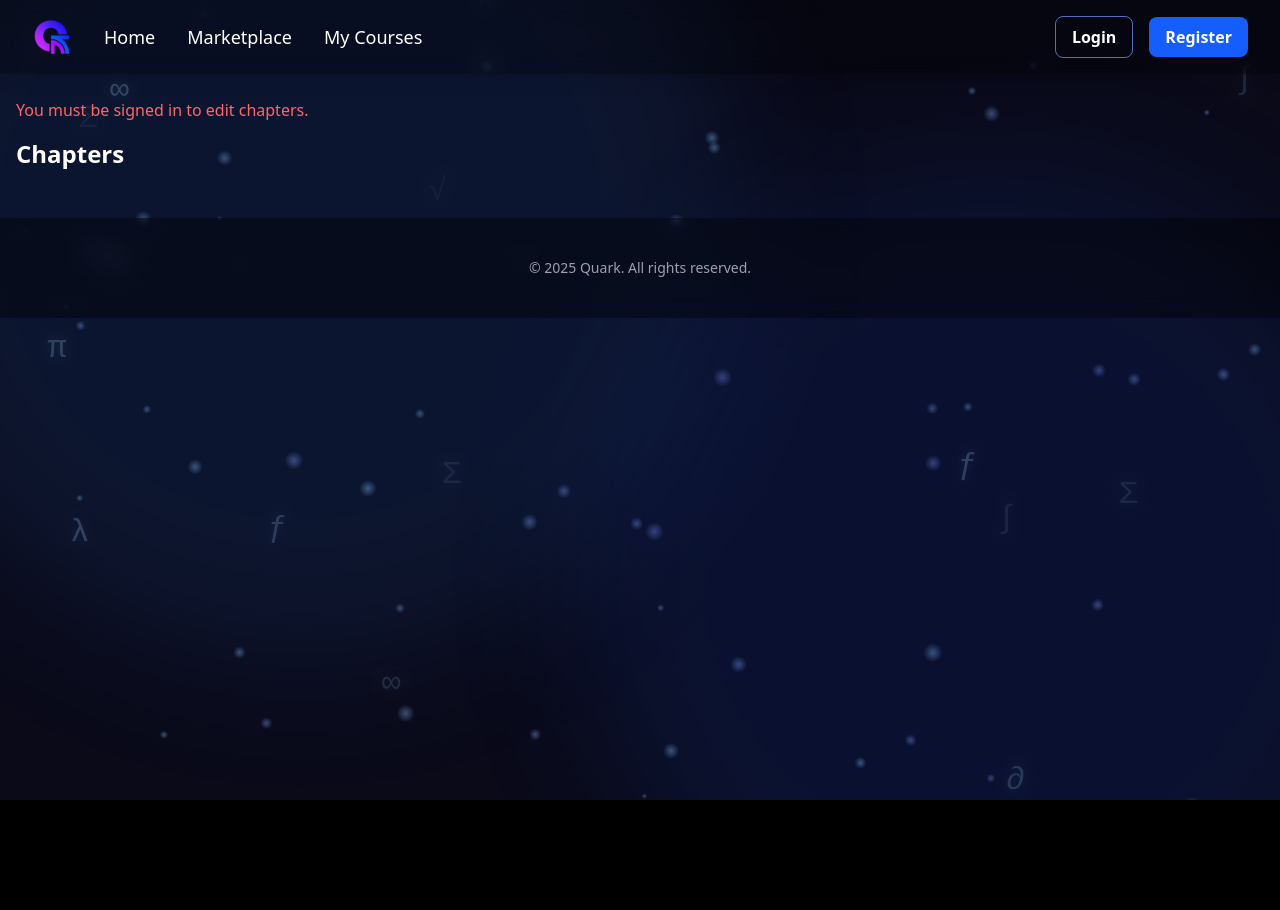
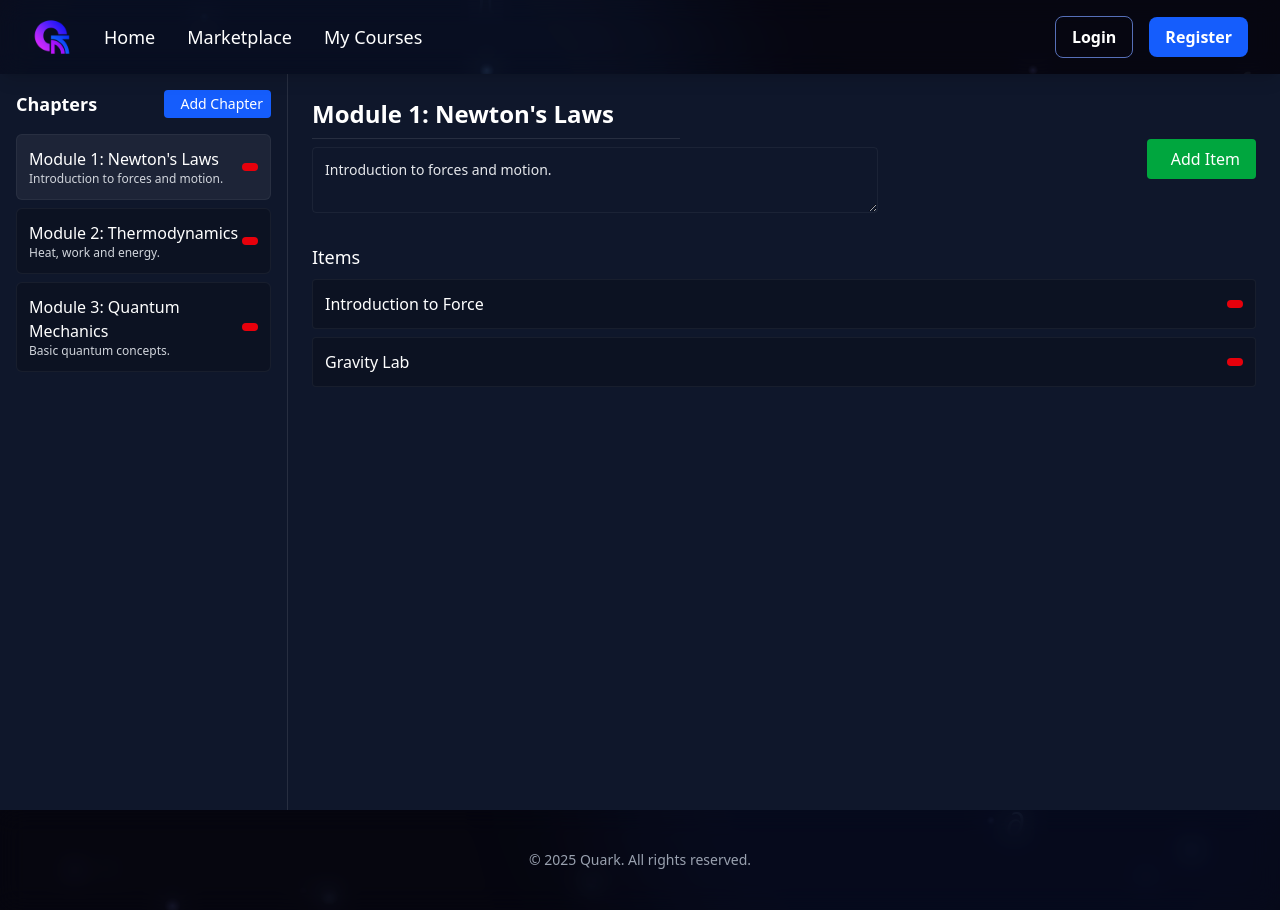
Before and after one commit to tallbreadstick/quark-webclient, a React (Vite) app: page /course/1/chapters/edit in a window 1280 px wide. Before the commit the page ends 800 px from the top, so only its background shows below. Built offline with nearby package versions, Linux system fonts and the light colour scheme.

Commit message:
feat: chapter edit

```diff
--- a/src/pages/ChapterEditPage.tsx
+++ b/src/pages/ChapterEditPage.tsx
@@ -1,196 +1,240 @@
 import React, { useEffect, useState } from "react";
-import { useParams, useNavigate } from "react-router-dom";
 import Page from "../components/page/Page";
 import { loadSessionState } from "../types/UserSession";
-import {
-    fetchCourseWithChapters,
-} from "../endpoints/CourseHandler";
-import {
-    editChapter,
-    addChapter,
-    deleteChapter,
-    type ChapterRequest,
-    type ChapterContentResponse,
-    type ChapterItem
-} from "../endpoints/ChapterHandler";
-import LoadingSkeleton from "../components/LoadingSkeleton";
 
-export default function ChapterEditPage() {
-    const { courseId } = useParams<{ courseId: string }>();
-    const navigate = useNavigate();
+type Item = { id: number; title: string };
+type Chapter = { id: number; name: string; description: string; items: Item[] };
+
+export default function ChapterEditPage(): React.ReactElement {
     const { userSession } = loadSessionState();
+    // sample initial data
+    const [chapters, setChapters] = useState<Chapter[]>(() => [
+        { id: 1, name: "Module 1: Newton's Laws", description: "Introduction to forces and motion.", items: [
+            { id: 1, title: "Introduction to Force" },
+            { id: 2, title: "Gravity Lab" }
+        ] },
+        { id: 2, name: "Module 2: Thermodynamics", description: "Heat, work and energy.", items: [] },
+        { id: 3, name: "Module 3: Quantum Mechanics", description: "Basic quantum concepts.", items: [] },
+    ]);
 
-    const [loading, setLoading] = useState(true);
-    const [error, setError] = useState<string | null>(null);
-    const [chapters, setChapters] = useState<ChapterContentResponse[]>([]);
+    const [selectedChapterId, setSelectedChapterId] = useState<number | null>(chapters[0]?.id ?? null);
 
-    // For adding/editing chapter
-    const [editingChapter, setEditingChapter] = useState<ChapterContentResponse | null>(null);
-    const [chapterName, setChapterName] = useState("");
-    const [chapterDesc, setChapterDesc] = useState("");
-    const [chapterIcon, setChapterIcon] = useState("");
-    const [submitting, setSubmitting] = useState(false);
+    // simple id counters for new chapters/items
+    const [nextChapterId, setNextChapterId] = useState(100);
+    const [nextItemId, setNextItemId] = useState(1000);
 
-    // Load course + chapters
+    // drag state for chapters and items
     useEffect(() => {
-        let cancelled = false;
-        async function load() {
-            setLoading(true);
-            setError(null);
+        if (selectedChapterId === null && chapters.length > 0) setSelectedChapterId(chapters[0].id);
+    }, [chapters, selectedChapterId]);
 
-            if (!userSession) {
-                setError("You must be signed in to edit chapters.");
-                setLoading(false);
-                return;
+    // --- Chapter operations ---
+    function addChapter() {
+        const newChap: Chapter = { id: nextChapterId, name: "New Chapter", description: "", items: [] };
+        setNextChapterId((s) => s + 1);
+        setChapters((prev) => [...prev, newChap]);
+        setSelectedChapterId(newChap.id);
     }
 
-            if (!courseId) {
-                setError("Invalid course id");
-                setLoading(false);
-                return;
+    function removeChapter(id: number) {
+        setChapters((prev) => prev.filter((c) => c.id !== id));
+        if (selectedChapterId === id) setSelectedChapterId((prev) => {
+            const remaining = chapters.filter((c) => c.id !== id);
+            return remaining[0]?.id ?? null;
+        });
     }
 
+    function updateChapter(id: number, patch: Partial<Chapter>) {
+        setChapters((prev) => prev.map((c) => c.id === id ? { ...c, ...patch } : c));
+    }
+
+    function reorderChapters(fromIndex: number, toIndex: number) {
+        setChapters((prev) => {
+            const copy = [...prev];
+            const [moved] = copy.splice(fromIndex, 1);
+            copy.splice(toIndex, 0, moved);
+            return copy;
+        });
+    }
+
+    // --- Item operations ---
+    function addItemToChapter(chapterId: number) {
+        const newItem: Item = { id: nextItemId, title: "New Item" };
+        setNextItemId((s) => s + 1);
+        setChapters((prev) => prev.map((c) => c.id === chapterId ? { ...c, items: [...c.items, newItem] } : c));
+    }
+
+    function removeItemFromChapter(chapterId: number, itemId: number) {
+        setChapters((prev) => prev.map((c) => c.id === chapterId ? { ...c, items: c.items.filter(i => i.id !== itemId) } : c));
+    }
+
+    function updateItemTitle(chapterId: number, itemId: number, title: string) {
+        setChapters((prev) => prev.map((c) => c.id === chapterId ? { ...c, items: c.items.map(i => i.id === itemId ? { ...i, title } : i) } : c));
+    }
+
+    function reorderItems(chapterId: number, fromIdx: number, toIdx: number) {
+        setChapters((prev) => prev.map((c) => {
+            if (c.id !== chapterId) return c;
+            const copy = [...c.items];
+            const [moved] = copy.splice(fromIdx, 1);
+            copy.splice(toIdx, 0, moved);
+            return { ...c, items: copy };
+        }));
+    }
+
+    // --- Drag & drop (HTML5) ---
+    function onChapterDragStart(e: React.DragEvent, index: number) {
+        e.dataTransfer.setData('application/json', JSON.stringify({ type: 'chapter', from: index }));
+        e.dataTransfer.effectAllowed = 'move';
+    }
+
+    function onChapterDrop(e: React.DragEvent, toIndex: number) {
+        e.preventDefault();
+        const data = e.dataTransfer.getData('application/json');
+        if (!data) return;
         try {
-                const res = await fetchCourseWithChapters(Number(courseId), userSession.jwt ?? "");
-                if (res.status !== "OK" || !res.ok) {
-                    if (!cancelled) setError(res.err ?? "Failed to fetch course chapters");
+            const parsed = JSON.parse(data);
+            if (parsed.type === 'chapter') {
+                reorderChapters(parsed.from, toIndex);
+            }
+        } catch { }
+    }
+
+    function onItemDragStart(e: React.DragEvent, chapterId: number, itemIndex: number) {
+        e.dataTransfer.setData('application/json', JSON.stringify({ type: 'item', chapterId, from: itemIndex }));
+        e.dataTransfer.effectAllowed = 'move';
+    }
+
+    function onItemDrop(e: React.DragEvent, chapterId: number, toIndex: number) {
+        e.preventDefault();
+        const data = e.dataTransfer.getData('application/json');
+        if (!data) return;
+        try {
+            const parsed = JSON.parse(data);
+            if (parsed.type === 'item') {
+                const fromChapterId = parsed.chapterId;
+                const fromIndex = parsed.from;
+                if (fromChapterId === chapterId) {
+                    reorderItems(chapterId, fromIndex, toIndex);
                 } else {
-                    if (!cancelled) setChapters(res.ok.chapters.map(ch => ({ ...ch, items: [] })) || []);
-                }
-            } catch (e: any) {
-                if (!cancelled) setError(e?.message ?? "Failed to load chapters");
-            } finally {
-                if (!cancelled) setLoading(false);
+                    // move between chapters
+                    setChapters((prev) => {
+                        const copy = prev.map(c => ({ ...c, items: [...c.items] }));
+                        const fromChap = copy.find(c => c.id === fromChapterId);
+                        const toChap = copy.find(c => c.id === chapterId);
+                        if (!fromChap || !toChap) return prev;
+                        const [moved] = fromChap.items.splice(fromIndex, 1);
+                        toChap.items.splice(toIndex, 0, moved);
+                        return copy;
+                    });
                 }
             }
-        load();
-        return () => { cancelled = true; };
-    }, [courseId, userSession]);
+        } catch { }
+    }
 
-    const startEditChapter = (chapter: ChapterContentResponse) => {
-        setEditingChapter(chapter);
-        setChapterName(chapter.name);
-        setChapterDesc(chapter.description);
-        setChapterIcon(chapter.icon);
-    };
+    function allowDrop(e: React.DragEvent) { e.preventDefault(); }
 
-    const clearForm = () => {
-        setEditingChapter(null);
-        setChapterName("");
-        setChapterDesc("");
-        setChapterIcon("");
-    };
-
-    const handleSubmit = async (e: React.FormEvent) => {
-        e.preventDefault();
-        if (!editingChapter) return;
-
-        setSubmitting(true);
-        setError(null);
-
-        const body: ChapterRequest = {
-            name: chapterName,
-            description: chapterDesc,
-            icon: chapterIcon
-        };
-
-        try {
-            const res = await editChapter(editingChapter.id, body, userSession?.jwt ?? "");
-            if (res.status !== "OK") throw new Error(res.err ?? "Failed to save chapter");
-
-            // Update local state
-            setChapters((prev) =>
-                prev.map((ch) => ch.id === editingChapter.id ? { ...ch, ...body } : ch)
-            );
-            clearForm();
-        } catch (e: any) {
-            setError(e?.message ?? "Failed to save chapter");
-        } finally {
-            setSubmitting(false);
-        }
-    };
-
-    if (loading) return (
-        <Page title="Quark | Edit Chapters" userSession={userSession} setUserSession={() => {}}>
-            <div className="min-h-[calc(100vh-7rem)] flex items-center justify-center">
-                <LoadingSkeleton count={3} />
-            </div>
-        </Page>
-    );
+    const selectedChapter = chapters.find(c => c.id === selectedChapterId) ?? null;
 
     return (
         <Page title="Quark | Edit Chapters" userSession={userSession} setUserSession={() => {}}>
-            <div className="px-4 py-6">
-                {error && <div className="mb-4 text-red-400">{error}</div>}
+            <div className="min-h-[calc(100vh-4rem)] flex bg-slate-900 text-white">
+            {/* Sidebar */}
+            <aside className="w-72 border-r border-white/10 p-4">
+                <div className="flex items-center justify-between mb-4">
+                    <div className="text-lg font-semibold">Chapters</div>
+                    <button onClick={addChapter} className="text-sm px-2 py-1 bg-blue-600 rounded flex items-center gap-2">
+                        {/* UPDATE: Ensure Add icon is plus */}
+                        <i className="fa fa-plus" aria-hidden="true" />
+                        <span>Add Chapter</span>
+                    </button>
+                </div>
 
-                <h1 className="text-2xl font-semibold text-white mb-4">Chapters</h1>
-
-                <div className="mb-6 space-y-2">
-                    {chapters.map((chapter) => (
-                        <div key={chapter.id} className="flex items-center justify-between bg-black/20 p-3 rounded-md border border-white/10">
+                <div className="space-y-2">
+                    {chapters.map((chapter, idx) => (
+                        <div
+                            key={chapter.id}
+                            draggable
+                            onDragStart={(e) => onChapterDragStart(e, idx)}
+                            onDragOver={allowDrop}
+                            onDrop={(e) => onChapterDrop(e, idx)}
+                            onClick={() => setSelectedChapterId(chapter.id)}
+                            className={`flex items-center justify-between p-3 rounded-md cursor-pointer ${selectedChapterId === chapter.id ? 'bg-white/6' : 'bg-black/20'} border border-white/5`}
+                        >
                             <div>
-                                <div className="text-white font-medium">{chapter.idx}. {chapter.name}</div>
-                                <div className="text-gray-300 text-sm">{chapter.description}</div>
+                                <div className="font-medium">{chapter.name}</div>
+                                <div className="text-xs text-gray-300">{chapter.description || 'No description'}</div>
                             </div>
-                            <div className="flex gap-2">
-                                <button
-                                    className="px-3 py-1 bg-blue-600 text-white rounded-md text-sm"
-                                    onClick={() => startEditChapter(chapter)}
-                                >
-                                    Edit
+                            <div className="flex gap-2 items-center">
+                                <button title="Delete chapter" onClick={(ev) => { ev.stopPropagation(); removeChapter(chapter.id); }} className="text-sm px-2 py-1 bg-red-600 rounded" aria-label="Delete chapter">
+                                    {/* UPDATE: Change delete icon from times (X) to minus */}
+                                    <i className="fa fa-minus" aria-hidden="true" />
                                 </button>
                             </div>
                         </div>
                     ))}
                 </div>
+            </aside>
 
-                {editingChapter && (
-                    <form onSubmit={handleSubmit} className="space-y-4 bg-black/20 p-4 rounded-md border border-white/10">
-                        <h2 className="text-xl font-semibold text-white">Edit Chapter</h2>
+            {/* Main panel */}
+            <main className="flex-1 p-6">
+                {!selectedChapter && (
+                    <div className="text-gray-300">Select or add a chapter from the left to begin.</div>
+                )}
+
+                {selectedChapter && (
+                    <div className="space-y-6">
+                        <div className="flex items-center justify-between">
                             <div>
-                            <label className="block text-sm text-gray-300 mb-1">Name</label>
                                 <input
-                                value={chapterName}
-                                onChange={(e) => setChapterName(e.target.value)}
-                                className="w-full px-3 py-2 bg-white/5 border border-white/10 rounded-md text-white focus:outline-none focus:ring-2 focus:ring-blue-500"
-                                required
+                                    value={selectedChapter.name}
+                                    onChange={(e) => updateChapter(selectedChapter.id, { name: e.target.value })}
+                                    className="text-2xl font-semibold bg-transparent border-b border-white/10 pb-2"
+                                />
+                                <textarea
+                                    value={selectedChapter.description}
+                                    onChange={(e) => updateChapter(selectedChapter.id, { description: e.target.value })}
+                                    placeholder="Chapter description"
+                                    className="w-full mt-2 bg-transparent text-sm text-gray-200 border border-white/5 p-3 rounded"
                                 />
                             </div>
-                        <div>
-                            <label className="block text-sm text-gray-300 mb-1">Description</label>
-                            <textarea
-                                value={chapterDesc}
-                                onChange={(e) => setChapterDesc(e.target.value)}
-                                rows={3}
-                                className="w-full px-3 py-2 bg-white/5 border border-white/10 rounded-md text-white focus:outline-none focus:ring-2 focus:ring-blue-500"
-                            />
-                        </div>
-                        <div>
-                            <label className="block text-sm text-gray-300 mb-1">Icon</label>
-                            <input
-                                value={chapterIcon}
-                                onChange={(e) => setChapterIcon(e.target.value)}
-                                className="w-full px-3 py-2 bg-white/5 border border-white/10 rounded-md text-white focus:outline-none focus:ring-2 focus:ring-blue-500"
-                            />
-                        </div>
-                        <div className="flex gap-3">
-                            <button
-                                type="submit"
-                                disabled={submitting}
-                                className="flex-1 px-4 py-2 bg-indigo-600 text-white text-sm rounded-md hover:bg-indigo-700 disabled:opacity-50"
-                            >
-                                {submitting ? "Saving..." : "Save Changes"}
-                            </button>
-                            <button
-                                type="button"
-                                onClick={clearForm}
-                                className="flex-1 px-4 py-2 bg-gray-700 text-white text-sm rounded-md hover:bg-gray-600"
-                            >
-                                Cancel
+                            <div className="flex gap-2">
+                                <button onClick={() => { addItemToChapter(selectedChapter.id); }} className="px-4 py-2 bg-green-600 rounded flex items-center gap-2">
+                                    {/* UPDATE: Ensure Add icon is plus */}
+                                    <i className="fa fa-plus" aria-hidden="true" />
+                                    <span>Add Item</span>
                                 </button>
                             </div>
-                    </form>
+                        </div>
+
+                        <div>
+                            <h3 className="text-lg font-medium mb-2">Items</h3>
+                            <div className="space-y-2">
+                                {selectedChapter.items.map((item, idx) => (
+                                    <div key={item.id}
+                                        draggable
+                                        onDragStart={(e) => onItemDragStart(e, selectedChapter.id, idx)}
+                                        onDragOver={allowDrop}
+                                        onDrop={(e) => onItemDrop(e, selectedChapter.id, idx)}
+                                        className="flex items-center justify-between bg-black/20 p-3 rounded border border-white/5"
+                                    >
+                                        <input className="bg-transparent flex-1" value={item.title} onChange={(e) => updateItemTitle(selectedChapter.id, item.id, e.target.value)} />
+                                        <div className="flex gap-2 ml-4">
+                                            <button onClick={() => removeItemFromChapter(selectedChapter.id, item.id)} className="px-2 py-1 bg-red-600 rounded" aria-label="Delete item">
+                                                {/* UPDATE: Change delete icon from times (X) to minus */}
+                                                <i className="fa fa-minus" aria-hidden="true" />
+                                            </button>
+                                        </div>
+                                    </div>
+                                ))}
+
+                                {/* drop area to append to end */}
+                                <div onDragOver={allowDrop} onDrop={(e) => onItemDrop(e, selectedChapter.id, selectedChapter.items.length)} className="h-6" />
+                            </div>
+                        </div>
+                    </div>
                 )}
+            </main>
         </div>
         </Page>
     );
```
Lines whose indentation alone changed are shown as unchanged.
